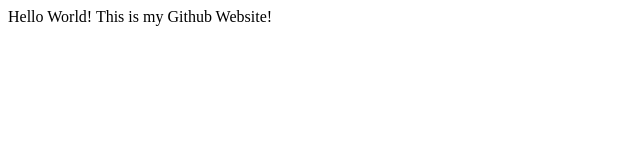
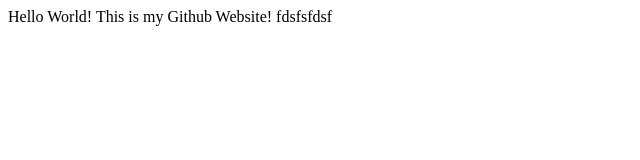
Before and after one commit to JBuro237/House-of-10000-Monkeys, a plain HTML site: page index.html in a window 1280 px wide. Shown: the full height of the page, 0-640 px from the left. Drawn offline with Linux system fonts and the light colour scheme.

Commit message:
Update index.html

```diff
--- a/index.html
+++ b/index.html
@@ -8,7 +8,7 @@
 </head>
 
 <body>
-  Hello World! This is my Github Website!
+  Hello World! This is my Github Website! fdsfsfdsf
 </body>
 
 </html>
```
